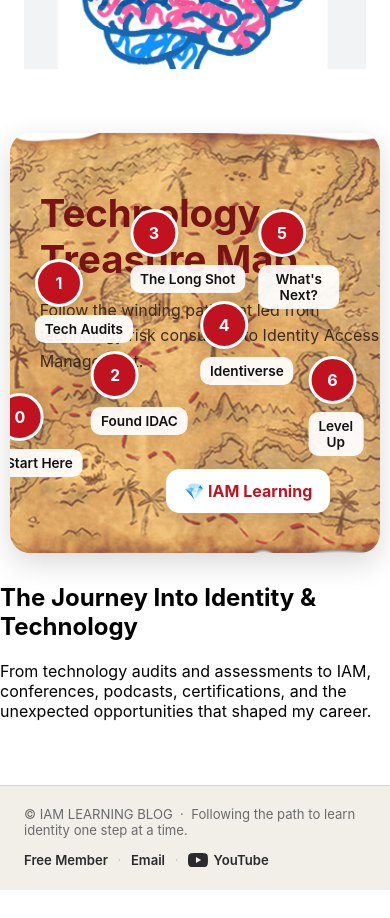
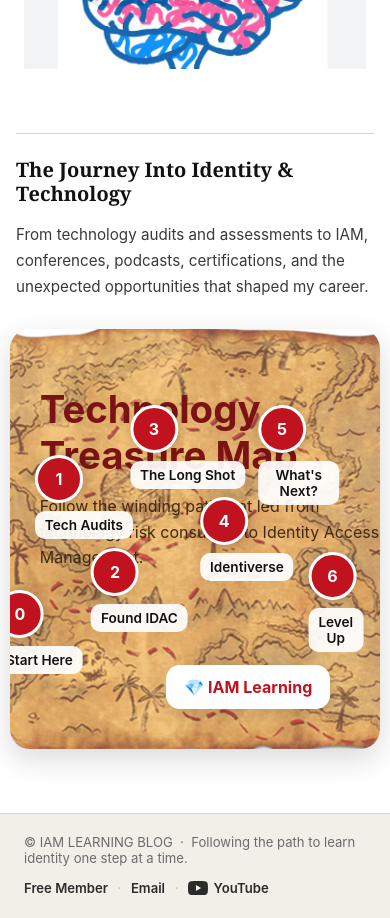
Before and after one commit to alexisbernt/idac-website, a React (Create React App) app: page / in a window 390 px wide. Shown: the part 1360-2278 px from the top of the page. Before the commit the page ends 2250 px from the top, so only its background shows below. Built offline with nearby package versions, Linux system fonts and the light colour scheme; no server answers.

Commit message:
Updates to Home Page

```diff
--- a/src/pages/HomePage.js
+++ b/src/pages/HomePage.js
@@ -2,7 +2,7 @@
 import FeaturedArticles from "../components/FeaturedArticles";
 import TreasureMap from "../components/TreasureMap";
 import Footer from "../components/Footer";
-// import "../styles/HomePage.css";
+import "../styles/HomePage.css";
 
 function HomePage() {
   return (
@@ -11,11 +11,10 @@
 
       <FeaturedArticles />
 
-      <TreasureMap />
+      <hr className="section-divider" />
 
       <section className="home-content">
-        <h2>The Journey Into Identity & Technology</h2>
-
+        <h2>The Journey Into Identity &amp; Technology</h2>
         <p>
           From technology audits and assessments to IAM,
           conferences, podcasts, certifications, and the
@@ -23,6 +22,8 @@
         </p>
       </section>
 
+      <TreasureMap />
+
       <Footer />
     </>
   );
--- /dev/null
+++ b/src/styles/HomePage.css
@@ -0,0 +1,108 @@
+/* ─────────────────────────────────────────
+   HomePage.css  —  layout, divider, responsive
+   ───────────────────────────────────────── */
+
+/* ── Section divider between FeaturedArticles and TreasureMap ── */
+.section-divider {
+  border: none;
+  border-top: 1px solid #d8d4ca;
+  margin: 0 auto 2rem;
+  max-width: 1200px;
+  width: calc(100% - 3rem); /* matches FeaturedArticles side padding */
+}
+
+/* ── Home text content below TreasureMap ── */
+.home-content {
+  max-width: 720px;
+  margin: 2.5rem auto 3rem;
+  padding: 0 1.5rem;
+  font-family: -apple-system, BlinkMacSystemFont, "Segoe UI", sans-serif;
+  text-align: center;
+}
+
+.home-content h2 {
+  font-family: Georgia, "Times New Roman", Times, serif;
+  font-size: 1.75rem;
+  font-weight: 700;
+  color: #121212;
+  margin: 0 0 1rem;
+  line-height: 1.2;
+}
+
+.home-content p {
+  font-size: 1rem;
+  line-height: 1.7;
+  color: #3a3a3a;
+  margin: 0;
+}
+
+/* ─────────────────────────────────────────
+   Responsive scaling
+   ───────────────────────────────────────── */
+
+/* ── Large desktop (1400px+) ── */
+@media (min-width: 1400px) {
+  .home-content h2 {
+    font-size: 2rem;
+  }
+
+  .home-content p {
+    font-size: 1.1rem;
+  }
+}
+
+/* ── Tablet landscape / small desktop (800px–1199px) ── */
+@media (max-width: 1199px) {
+  .section-divider {
+    width: calc(100% - 2rem);
+  }
+
+  .home-content {
+    margin: 2rem auto 2.5rem;
+  }
+}
+
+/* ── Tablet portrait (600px–799px) ── */
+@media (max-width: 799px) {
+  .home-content {
+    margin: 1.75rem auto 2rem;
+    padding: 0 1.25rem;
+  }
+
+  .home-content h2 {
+    font-size: 1.45rem;
+  }
+}
+
+/* ── Mobile (480px and below) ── */
+@media (max-width: 480px) {
+  .section-divider {
+    width: calc(100% - 2rem);
+    margin-bottom: 1.5rem;
+  }
+
+  .home-content {
+    margin: 1.5rem auto 1.75rem;
+    padding: 0 1rem;
+    text-align: left;
+  }
+
+  .home-content h2 {
+    font-size: 1.25rem;
+  }
+
+  .home-content p {
+    font-size: 0.95rem;
+  }
+}
+
+/* ── Very small phones (360px and below) ── */
+@media (max-width: 360px) {
+  .home-content h2 {
+    font-size: 1.1rem;
+  }
+
+  .home-content p {
+    font-size: 0.9rem;
+  }
+}
```
